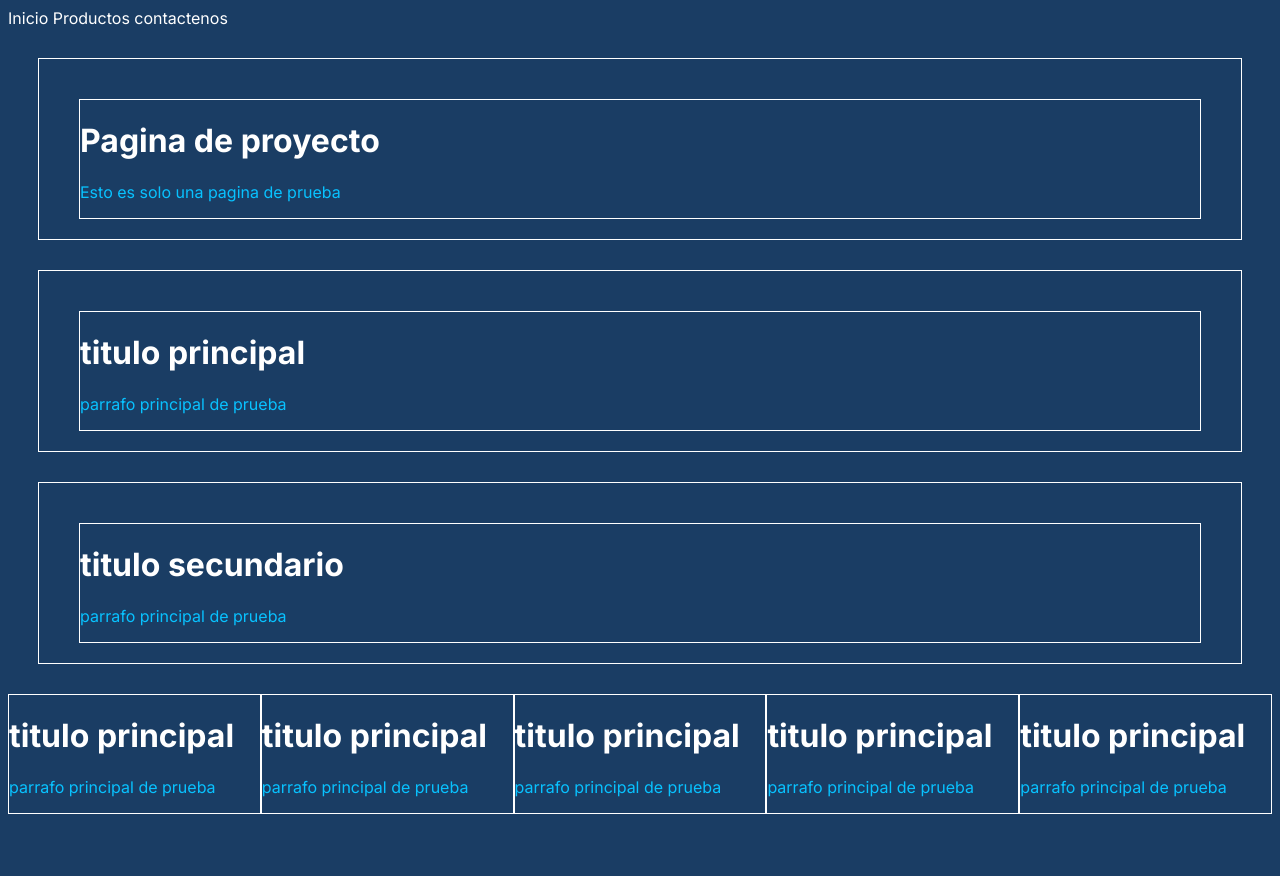
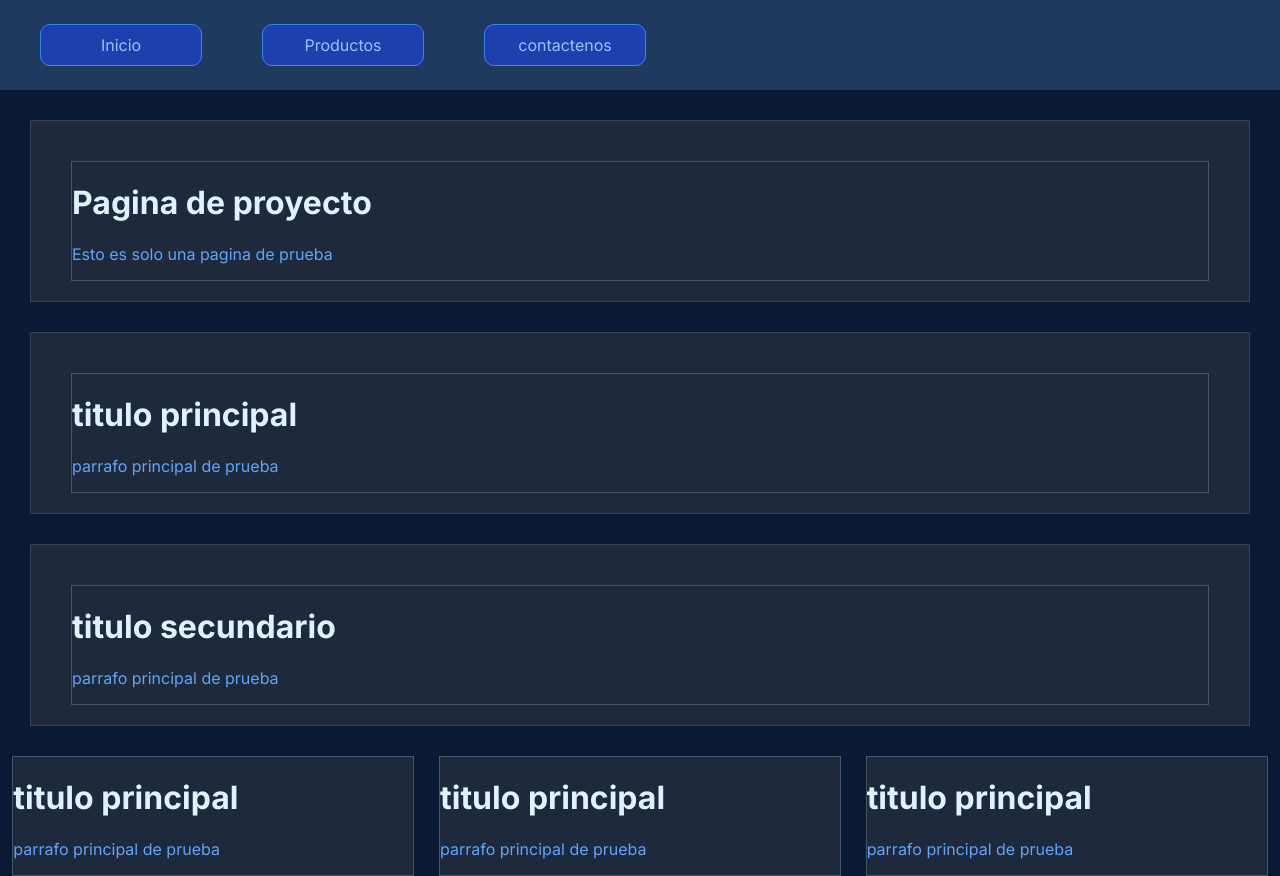
Before and after one commit to leandro232323/talentoTech_proyectos, a plain HTML site: page clase_practica_30Oct2025/index.html in a window 1280 px wide. Before the commit the page ends 822 px from the top, so only its background shows below. Drawn offline with Linux system fonts and the light colour scheme.

Commit message:
se agregaron nuevas animaciones

```diff
--- a/clase_practica_30Oct2025/index.html
+++ b/clase_practica_30Oct2025/index.html
@@ -11,9 +11,17 @@
 
 <body>
 
-    <a href="index.html">Inicio</a>
-    <a href="productos.html">Productos</a>
-    <a href="contactenos.html">contactenos</a>
+    <header>
+        <div class="opciones">
+            <a href="index.html">Inicio</a>
+        </div>
+        <div class="opciones">
+            <a href="productos.html">Productos</a>
+        </div>
+        <div class="opciones">
+            <a href="contactenos.html">contactenos</a>
+        </div>
+    </header>
 
     <div class="contenedor">
         <div class="contenido">
@@ -50,14 +58,6 @@
             <h1 class="principal" id="titulo1">titulo principal</h1>
             <p class="parrafo">parrafo principal de prueba</p>
         </div>
-        <div class="contenidoDos">
-            <h1 class="principal" id="titulo1">titulo principal</h1>
-            <p class="parrafo">parrafo principal de prueba</p>
-        </div>
-        <div class="contenidoDos">
-            <h1 class="principal" id="titulo1">titulo principal</h1>
-            <p class="parrafo">parrafo principal de prueba</p>
-        </div>
     </div>
 
 </body>
--- a/clase_practica_30Oct2025/style.css
+++ b/clase_practica_30Oct2025/style.css
@@ -1,15 +1,45 @@
+body{
+    background-color: #0a1a35;
+    font-family: 'Inter', sans-serif;
+    margin: 0px;
+    padding: 0px;
+}
 
-body{
-    background-color: #1A3D64;
-    font-family: 'Inter', sans-serif;
+header{
+    background-color: #1e3a5f;
+    height: 10px;
+    display: flex;
+    align-items: center;
+    padding: 40px;
+    gap: 60px;
+}
+
+.opciones{
+    height: 40px;
+    width: 160px;
+    border: 1px solid #3b82f6;
+    display: flex;
+    justify-content: center;
+    align-items: center;
+    border-radius: 10px;
+    background-color: #1e40af;
+    transition: all 0.3s ease;
+}
+
+.opciones:hover {
+    background-color: #3b82f6;
+    transform: translateY(-2px);
+    cursor: pointer;
+    color: white;
+    font-size: 20px;
 }
 
 .principal{
-    color: white;
+    color: #e0f2fe;
 }
 
 .parrafo{
-    color: #08C2FF;
+    color: #60a5fa;
 }
 
 .contenedor{
@@ -17,11 +47,12 @@ body{
     height: 100px;
     margin: 30px;
     padding: 40px;
-    border: 1px solid white;
+    border: 1px solid #334155;
+    background-color: #1e293b;
 }
 
 .contenido{
-    border: 1px solid white;
+    border: 1px solid #475569;
 }
 
 .contenedorSecundario{
@@ -31,21 +62,48 @@ body{
 
 .contenidoDos{
     width: 400px;
-    border: 1px solid white;
+    border: 1px solid #475569;
+    background-color: #1e293b;
 }
 
 .grid-container{
     display: grid;
-    grid-template-columns: auto auto auto;
-    gap: 10px;
+    grid-template-columns: 500px 500px;
+    gap: 30px;
 }
 
 .grid-item{
-    background-color: lightgreen;
+    background-color: #1e3a5f;
     padding: 20px;
+    color: #e0f2fe;
+    border: 1px solid #3b82f6;
+    border-radius: 10px;
+    transition: all 0.3s ease;
+
+}
+
+.grid-item:hover {
+    background-color: darkblue;
+    animation: mover 1s;
+}
+
+@keyframes mover {
+    0% { transform: translateX(0); }
+    100% { transform: translateX(100px); }
+}
+
+.contenedor-grid-grid{
+    margin-top: 30px;
+    display: flex;
+    justify-content: center;
 }
 
 a {
-    color: white; /* Azul moderno */
-    text-decoration: none; /* Quita el subrayado */
+    color: #93c5fd;
+    text-decoration: none;
+    transition: color 0.3s ease;
 }
+
+a:hover {
+    color: white;
+}
```
Also changed, not shown: clase_practica_30Oct2025/productos.html (+14 -0 lines).
